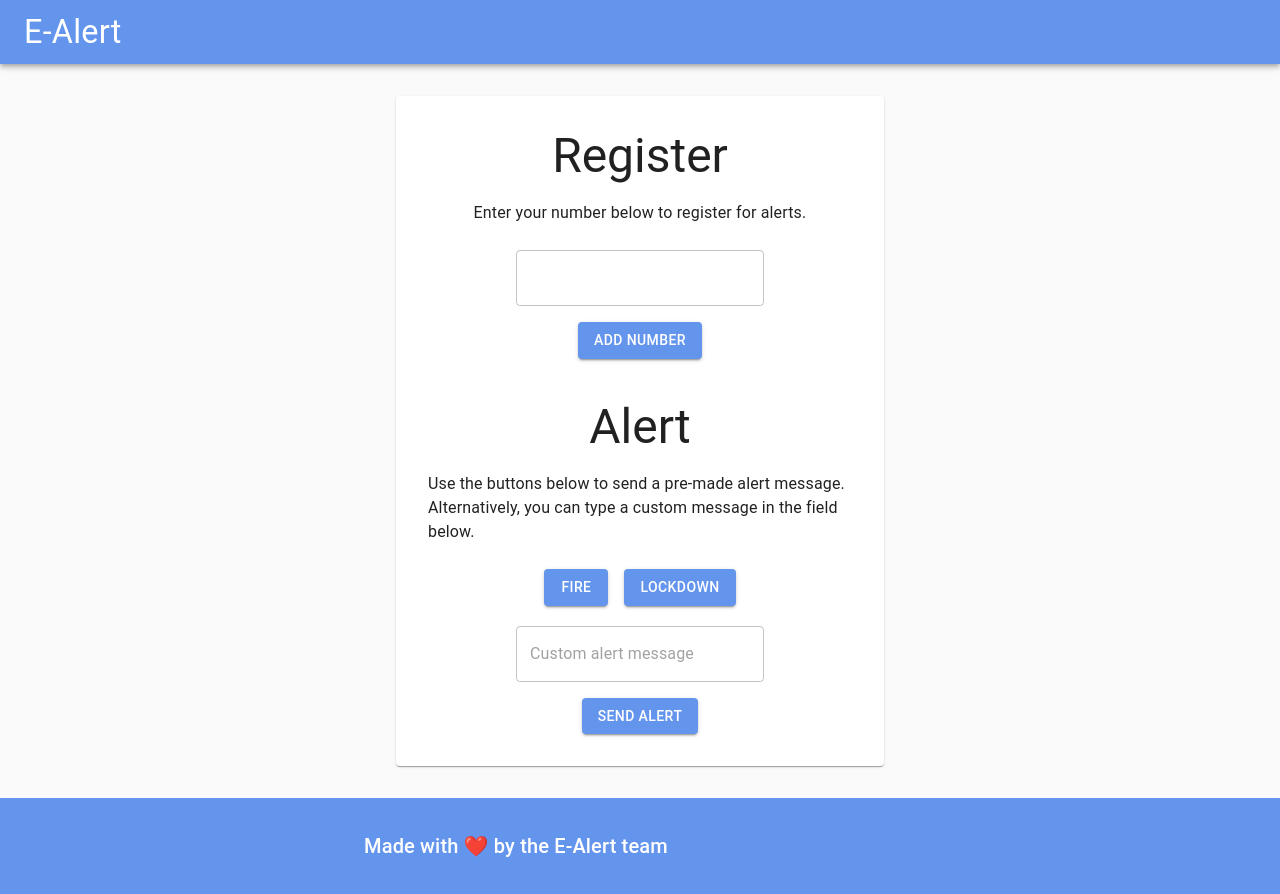
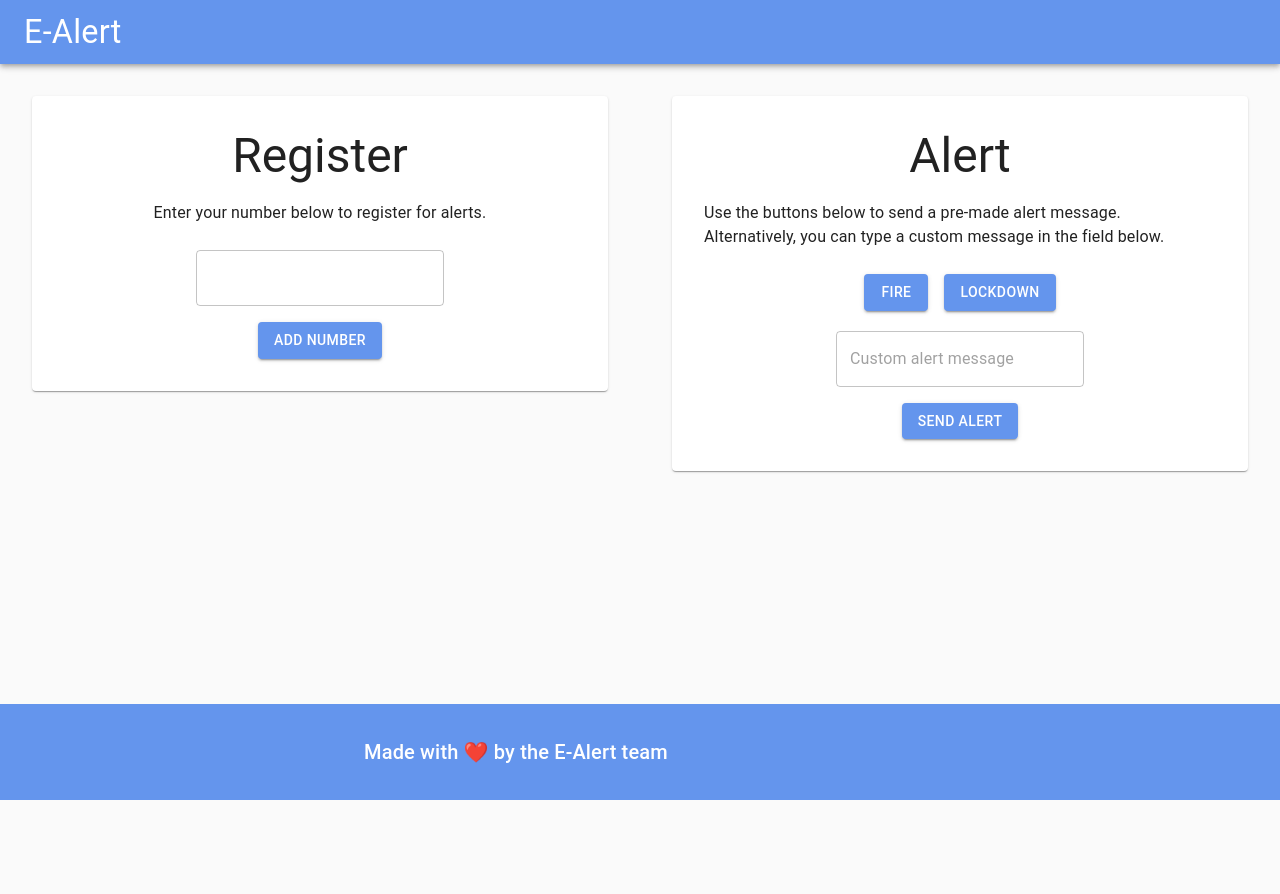
Before and after one commit to chrissantamaria/e-alert, a React (Create React App) app: page / in a window 1280 px wide. After the commit the page ends 800 px from the top, so only its background shows below. Built offline with nearby package versions, Linux system fonts and the light colour scheme.

Commit message:
Refactor styles, change to two column layout

```diff
--- a/src/App.js
+++ b/src/App.js
@@ -5,7 +5,7 @@ import { ThemeProvider } from '@material-ui/styles';
 import NotificationProvider from './providers/NotificationProvider';
 
 import Content from './views/home';
-import { AppContainer, ContentContainer } from './styles';
+import { AppContainer } from './styles';
 import NavBar from './components/NavBar';
 import Footer from './components/Footer';
 
@@ -23,9 +23,7 @@ export default () => (
       <CssBaseline />
       <AppContainer>
         <NavBar />
-        <ContentContainer>
-          <Content />
-        </ContentContainer>
+        <Content />
         <Footer />
       </AppContainer>
     </ThemeProvider>
--- a/src/styles.js
+++ b/src/styles.js
@@ -1,24 +1,7 @@
-import React from 'react';
 import styled from 'styled-components';
-import { Container, Paper as MuiPaper } from '@material-ui/core';
 
 export const AppContainer = styled.div`
   display: flex;
   flex-direction: column;
   min-height: 100vh;
 `;
-
-const Paper = styled(MuiPaper)`
-  margin: 2rem;
-  padding: 2rem;
-
-  display: flex;
-  flex-direction: column;
-  align-items: center;
-  justify-content: center;
-`;
-export const ContentContainer = ({ children, ...props }) => (
-  <Container maxWidth="sm">
-    <Paper {...props}>{children}</Paper>
-  </Container>
-);
--- a/src/views/home/index.js
+++ b/src/views/home/index.js
@@ -1,12 +1,20 @@
 import React from 'react';
+import { Grid } from '@material-ui/core';
 import Register from './Register';
 import Alert from './Alert';
+import { ContentContainer } from './styles';
 
 export default () => (
-  <>
-    <Register />
-    <br />
-    <br />
-    <Alert />
-  </>
+  <Grid container spacing={0}>
+    <Grid item xs={12} sm={6}>
+      <ContentContainer>
+        <Register />
+      </ContentContainer>
+    </Grid>
+    <Grid item xs={12} sm={6}>
+      <ContentContainer>
+        <Alert />
+      </ContentContainer>
+    </Grid>
+  </Grid>
 );
--- /dev/null
+++ b/src/views/home/styles.js
@@ -0,0 +1,12 @@
+import styled from 'styled-components';
+import { Paper } from '@material-ui/core';
+
+export const ContentContainer = styled(Paper)`
+  margin: 2rem;
+  padding: 2rem;
+
+  display: flex;
+  flex-direction: column;
+  align-items: center;
+  justify-content: center;
+`;
```
